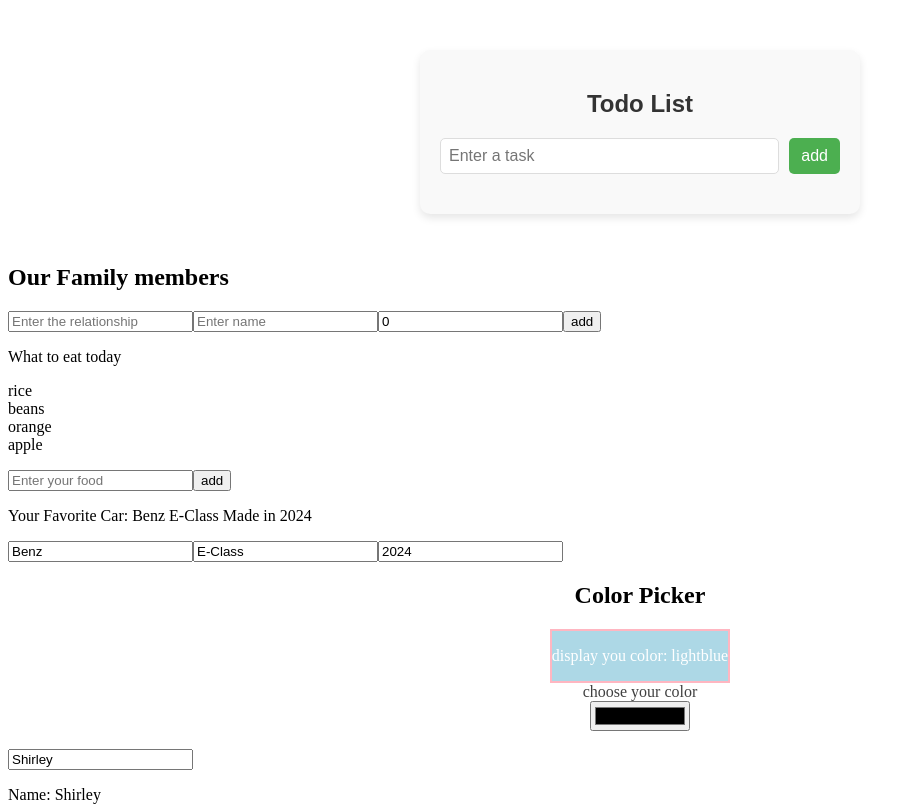
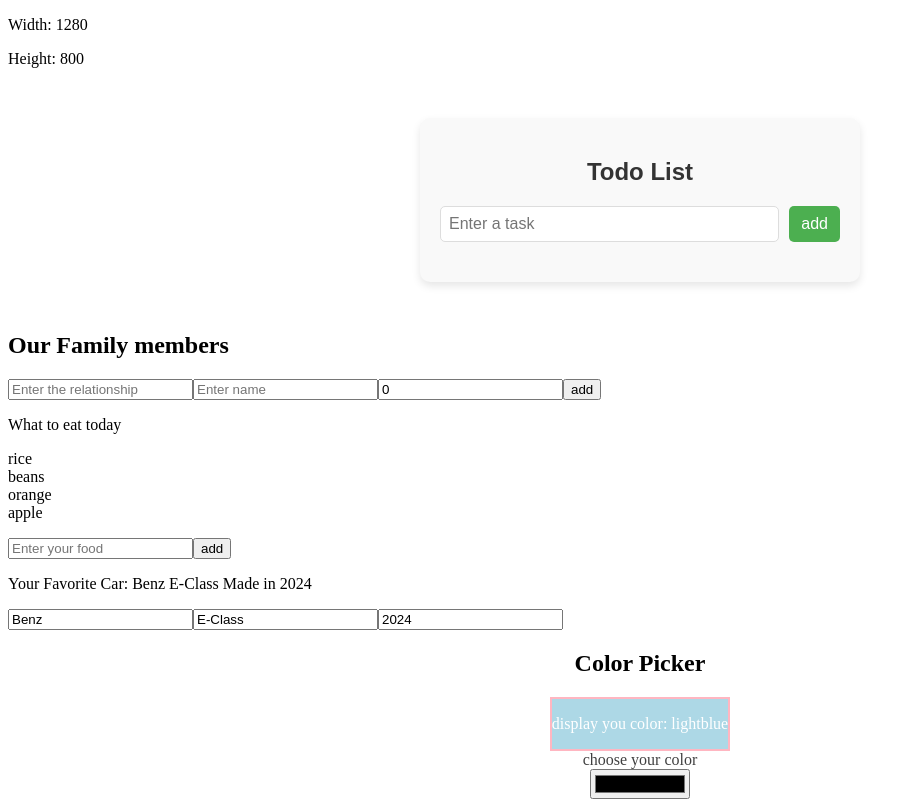
Before and after one commit to hi-jennie/react-website, a React (Vite) app in the folder my-react-app/: page / in a window 1280 px wide. Shown: the top 806 px of the page, without its empty margins (0-914 px from the left). Built offline with nearby package versions, Linux system fonts and the light colour scheme.

Commit message:
useEffect

```diff
--- a/my-react-app/src/App.jsx
+++ b/my-react-app/src/App.jsx
@@ -15,6 +15,7 @@ import UpdateObject from "./UpdateObject.jsx";
 import UpdateArray from "./UpdateArray.jsx";
 import UpdateObjectArray from "./UpdateObjectArray.jsx";
 import TodoList from "./TodoList.jsx";
+import UseEffect from "./UseEffect.jsx";
 
 function App() {
 
@@ -34,6 +35,7 @@ function App() {
 
     return (
         <>
+            <UseEffect/>
             <TodoList/>
             <UpdateObjectArray/>
             <UpdateArray/>
--- /dev/null
+++ b/my-react-app/src/UseEffect.jsx
@@ -0,0 +1,25 @@
+import {useState, useEffect} from 'react';
+
+function UseEffect() {
+    const [width, setWidth] = useState(window.innerWidth);
+    const [height, setHeight] = useState(window.innerHeight);
+
+    useEffect(() => {
+        window.addEventListener('resize', () => {
+            setWidth(window.innerWidth);
+            setHeight(window.innerHeight);
+        });
+    });
+
+    // this means that the effect will only run when the width or height changes
+    // useEffect(() => {
+    //     document.title = `size: ${width} x ${height}`;
+    // },[width, height]);
+
+    return (<>
+        <p>Width: {width}</p>
+        <p>Height: {height}</p>
+    </>)
+}
+
+export default UseEffect;
```
